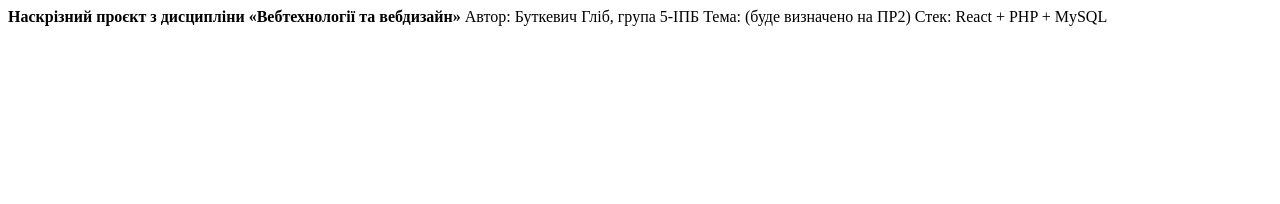
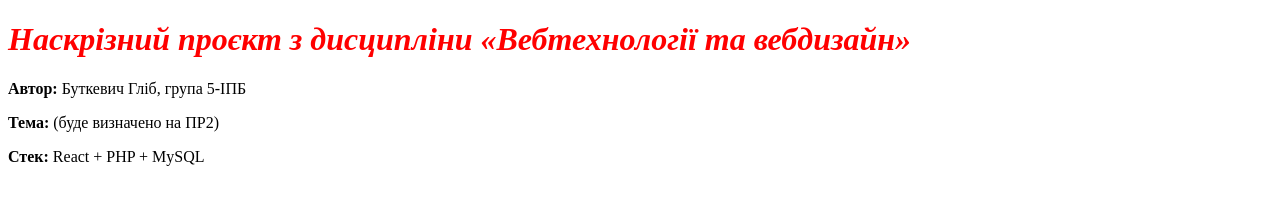
Before and after one commit to leetmachine1337/Web-Project, a plain HTML site: page index.html in a window 1280 px wide. Drawn offline with Linux system fonts and the light colour scheme.

Commit message:
Додано базову стилізацію елементам сторінки

```diff
--- a/index.html
+++ b/index.html
@@ -7,10 +7,10 @@
 </head>
 <body>
     <div>
-        <strong>Наскрізний проєкт з дисципліни «Вебтехнології та вебдизайн»</strong>
-        Автор: Буткевич Гліб, група 5-ІПБ
-        Тема: (буде визначено на ПР2)
-        Стек: React + PHP + MySQL
+        <h1 style="color: red; font-style: italic;">Наскрізний проєкт з дисципліни «Вебтехнології та вебдизайн»</h1>
+        <p><strong>Автор:</strong> Буткевич Гліб, група 5-ІПБ</p>
+        <p><strong>Тема:</strong> (буде визначено на ПР2)</p>
+        <p><strong>Стек:</strong> React + PHP + MySQL</p>
     </div>
 </body>
 </html>
```
